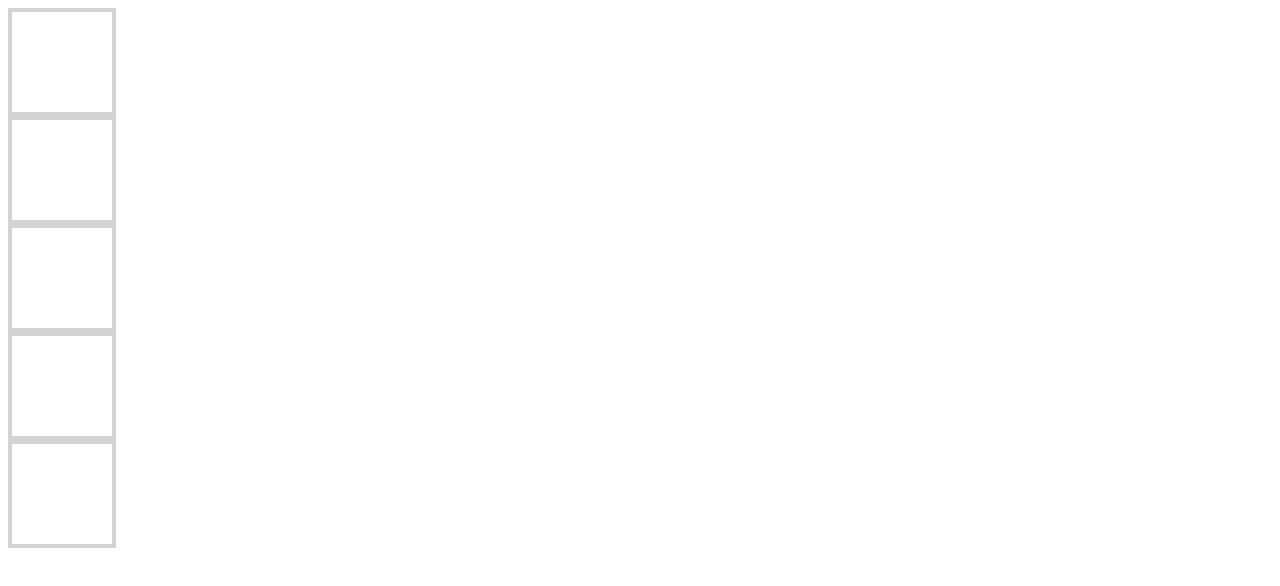
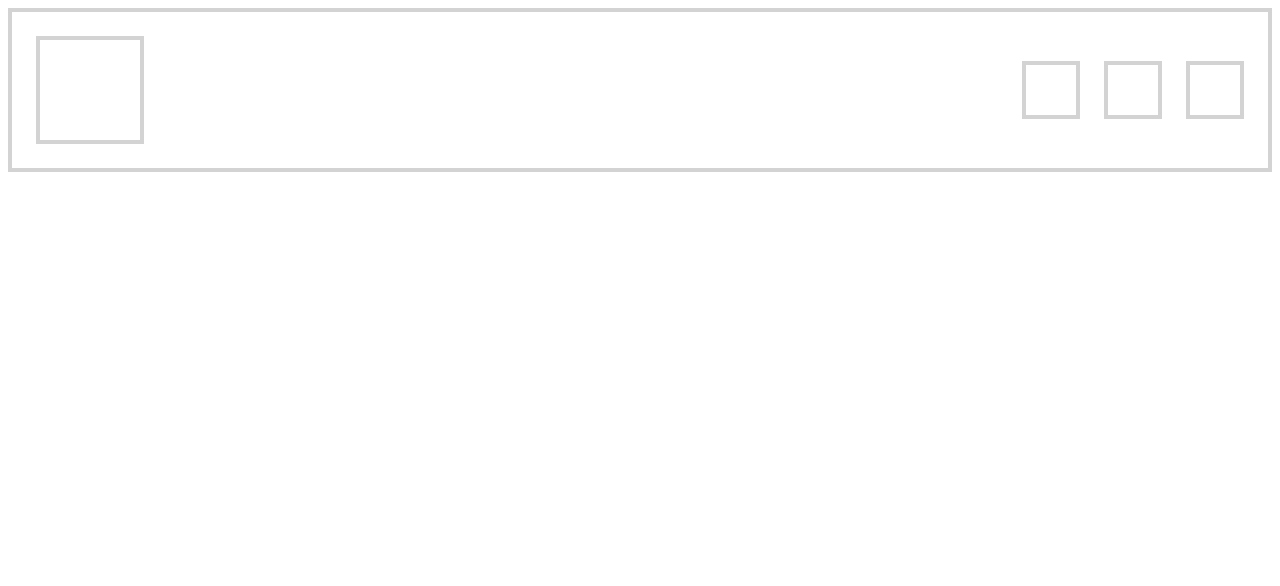
Before and after one commit to monse-espino/css.practice, a plain HTML site: page index.html in a window 1280 px wide. Drawn offline with Linux system fonts and the light colour scheme.

Commit message:
completed layout 1: navigation bar

```diff
--- a/index.html
+++ b/index.html
@@ -9,11 +9,13 @@
   </head>
   <body>
     <div class="container">
-      <div class="box box-small"></div>
-      <div class="box box-small"></div>
-      <div class="box box-small"></div>
-      <div class="box box-small"></div>
-      <div class="box box-small"></div>
+      <div class="box"></div>
+      <div class="box-wrapper">
+        <div class="box box-small"></div>
+        <div class="box box-small"></div>
+        <div class="box box-small"></div>
+      </div>
+    </div>
     </div>
   </body>
 
--- a/style.css
+++ b/style.css
@@ -3,3 +3,21 @@
     width: 100px;
     height: 100px;
 }
+
+.box-small {
+    width: 50px;
+    height: 50px;
+    margin-left: 24px;
+}
+
+.box-wrapper {
+    display: flex;
+    align-items: center;
+}
+
+.container {
+    border: 4px solid lightgrey;
+    display: flex;
+    justify-content: space-between;
+    padding: 24px;
+}
```
